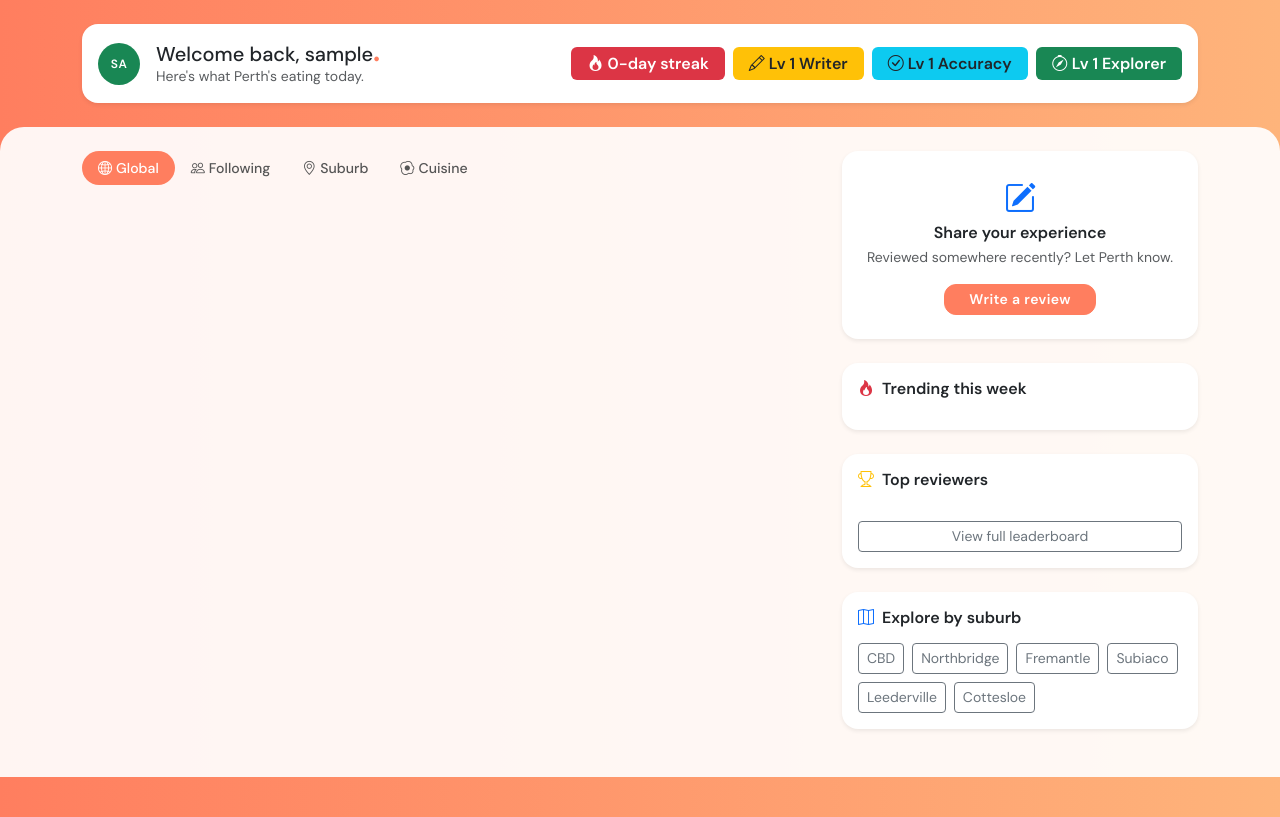
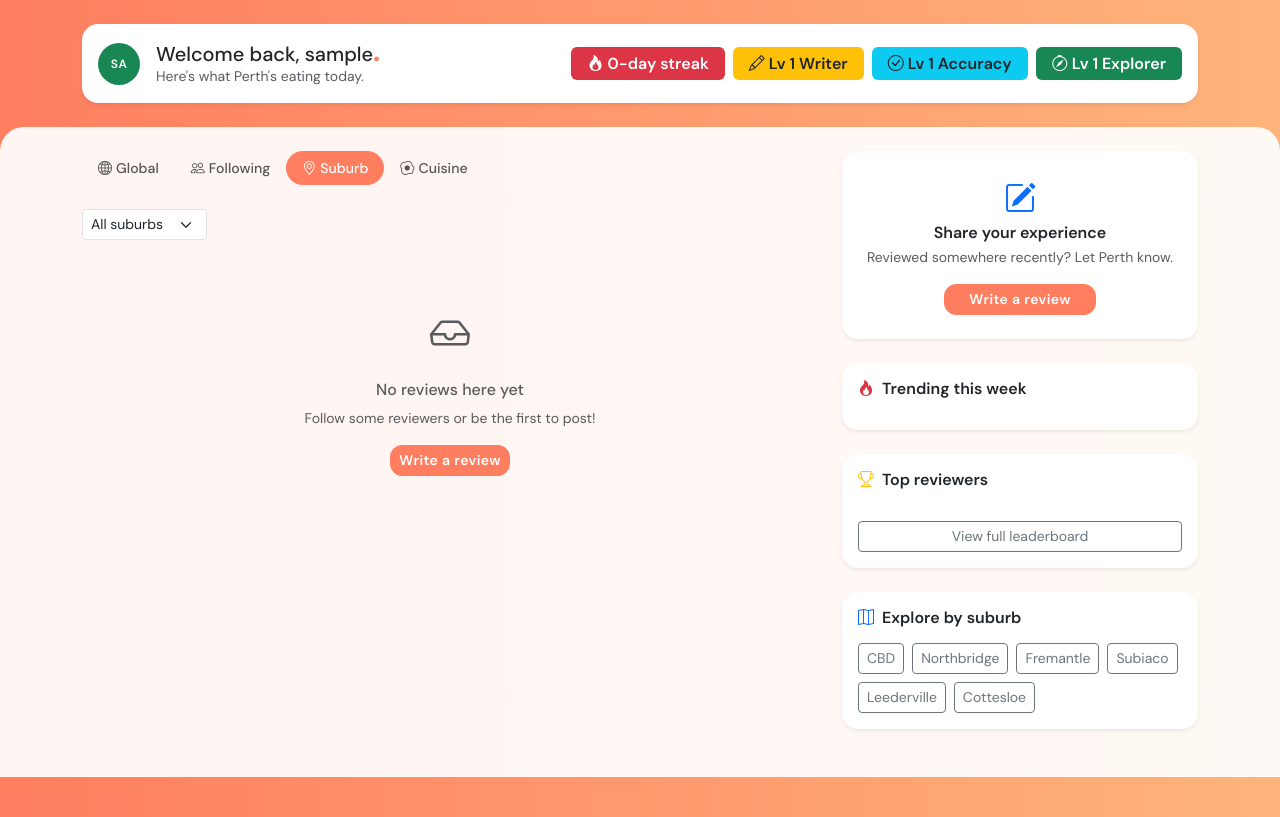
Before and after one commit to kynaaaan/CITS3403, a Flask app: page /?feed=suburb in a window 1280 px wide. Shown: the part 61-878 px from the top of the page. Run offline with Flask 3, Linux system fonts and the light colour scheme; the visitor is signed in with stand-in values (Sample User, id 1); some libraries are stand-ins or nearby versions.

Commit message:
Updated feeds in main - Rewrote main.index() to handle query params on server side - Update index.html server rendered tab state - Updated feed.js with the proper dropdown navigation, keeping like-button handler

```diff
--- a/app/main/routes.py
+++ b/app/main/routes.py
@@ -1,21 +1,59 @@
-from flask import Blueprint
-from flask import render_template
-from flask import request
+from flask import Blueprint, render_template, request
+from flask_login import current_user
+from sqlalchemy import String, cast
 
-from app.models import Restaurant, Review, User
+from app.mock_data import CUISINE_DISPLAY, SUBURB_DISPLAY
+from app.models import Follow, Restaurant, Review, User
 
 bp = Blueprint('main', __name__)
 
 
+LATEST_REVIEWS_LIMIT = 20
+VALID_FEEDS = {'global', 'following', 'suburb', 'cuisine'}
+
+
 @bp.route('/')
 def index():
-    reviews = Review.query.order_by(Review.created_at.desc()).all()
+    feed = request.args.get('feed', 'global').strip().lower()
+    if feed not in VALID_FEEDS:
+        feed = 'global'
+
+    suburb = request.args.get('suburb', '').strip().lower()
+    if suburb and suburb not in SUBURB_DISPLAY:
+        suburb = ''
+
+    cuisine = request.args.get('cuisine', '').strip().lower()
+    if cuisine and cuisine not in CUISINE_DISPLAY:
+        cuisine = ''
+
+    needs_login = (feed == 'following' and not current_user.is_authenticated)
+
+    reviews = []
+    if not needs_login:
+        q = Review.query.order_by(Review.created_at.desc())
+
+        if feed == 'following':
+            # ids of everyone current_user follows.
+            followed_ids = (
+                Follow.query
+                .with_entities(Follow.followed_id)
+                .filter(Follow.follower_id == current_user.id)
+            )
+            q = q.filter(Review.user_id.in_(followed_ids))
+
+        elif feed == 'suburb' and suburb:
+            q = q.join(Review.restaurant).filter(Restaurant.suburb == suburb)
+
+        elif feed == 'cuisine' and cuisine:
+            q = q.join(Review.restaurant).filter(
+                cast(Restaurant.cuisine_tags, String).like(f'%"{cuisine}"%')
+            )
+
+        reviews = q.limit(LATEST_REVIEWS_LIMIT).all()
 
     total_xp = User.writing_xp + User.accuracy_xp + User.explorer_xp
     top_reviewers = User.query.order_by(total_xp.desc()).limit(4).all()
 
-    # avg_rating is a @property so sort Python side.
-    # THIS WILL NEED TO BE MADE MUCH MORE EFFICIENT FOR LARGER N OF RESTAURANTS
     trending_restaurants = sorted(
         Restaurant.query.all(),
         key=lambda r: r.avg_rating,
@@ -25,6 +63,10 @@ def index():
     return render_template(
         'main/index.html',
         reviews=reviews,
+        active_feed=feed,
+        selected_suburb=suburb,
+        selected_cuisine=cuisine,
+        needs_login=needs_login,
         top_reviewers=top_reviewers,
         trending_restaurants=trending_restaurants,
     )
--- a/app/templates/main/index.html
+++ b/app/templates/main/index.html
@@ -92,77 +92,93 @@
       <!-- ── MAIN FEED COLUMN ──────────────────────────────────────────── -->
       <div class="col-lg-8">
 
-        <!-- Feed tab navigation -->
         <ul class="nav nav-pills mb-4" id="feedTabs" role="tablist">
           <li class="nav-item" role="presentation">
-            <button class="nav-link active feed-tab-btn" type="button"
-                    data-feed="global" aria-selected="true">
+            <a class="nav-link {{ 'active' if active_feed == 'global' else '' }}"
+               href="{{ url_for('main.index') }}"
+               aria-selected="{{ 'true' if active_feed == 'global' else 'false' }}">
               <i class="bi bi-globe2 me-1"></i>Global
-            </button>
+            </a>
           </li>
           <li class="nav-item" role="presentation">
-            <button class="nav-link feed-tab-btn" type="button"
-                    data-feed="following" aria-selected="false">
+            {% if current_user.is_authenticated %}
+            <a class="nav-link {{ 'active' if active_feed == 'following' else '' }}"
+               href="{{ url_for('main.index', feed='following') }}"
+               aria-selected="{{ 'true' if active_feed == 'following' else 'false' }}">
               <i class="bi bi-people me-1"></i>Following
-            </button>
+            </a>
+            {% else %}
+            <a class="nav-link text-muted"
+               href="{{ url_for('auth.login', next=url_for('main.index', feed='following')) }}"
+               title="Log in to see reviews from people you follow">
+              <i class="bi bi-lock me-1"></i>Following
+            </a>
+            {% endif %}
           </li>
           <li class="nav-item" role="presentation">
-            <button class="nav-link feed-tab-btn" type="button"
-                    data-feed="suburb" aria-selected="false">
+            <a class="nav-link {{ 'active' if active_feed == 'suburb' else '' }}"
+               href="{{ url_for('main.index', feed='suburb') }}"
+               aria-selected="{{ 'true' if active_feed == 'suburb' else 'false' }}">
               <i class="bi bi-geo-alt me-1"></i>Suburb
-            </button>
+            </a>
           </li>
           <li class="nav-item" role="presentation">
-            <button class="nav-link feed-tab-btn" type="button"
-                    data-feed="cuisine" aria-selected="false">
+            <a class="nav-link {{ 'active' if active_feed == 'cuisine' else '' }}"
+               href="{{ url_for('main.index', feed='cuisine') }}"
+               aria-selected="{{ 'true' if active_feed == 'cuisine' else 'false' }}">
               <i class="bi bi-egg-fried me-1"></i>Cuisine
-            </button>
+            </a>
           </li>
         </ul>
-
-        <!-- Suburb dropdown (loop over the locked suburb mapping) -->
-        <div id="suburbFilter" class="mb-3" style="display:none;">
-          <select id="suburbSelect" class="form-select form-select-sm w-auto"
+        {% if active_feed == 'suburb' %}
+        <form id="suburbFilter" class="mb-3" method="GET" action="{{ url_for('main.index') }}">
+          <input type="hidden" name="feed" value="suburb">
+          <select id="suburbSelect" name="suburb"
+                  class="form-select form-select-sm w-auto"
                   aria-label="Filter reviews by suburb">
             <option value="">All suburbs</option>
             {% for slug, label in SUBURB_DISPLAY.items() %}
-            <option value="{{ slug }}">{{ label }}</option>
+            <option value="{{ slug }}" {% if slug == selected_suburb %}selected{% endif %}>{{ label }}</option>
             {% endfor %}
           </select>
-        </div>
+          <noscript><button type="submit" class="btn btn-sm btn-secondary ms-2">Apply</button></noscript>
+        </form>
+        {% endif %}
 
-        <!-- Cuisine dropdown (loop over the locked cuisine mapping) -->
-        <div id="cuisineFilter" class="mb-3" style="display:none;">
-          <select id="cuisineSelect" class="form-select form-select-sm w-auto"
+        {% if active_feed == 'cuisine' %}
+        <form id="cuisineFilter" class="mb-3" method="GET" action="{{ url_for('main.index') }}">
+          <input type="hidden" name="feed" value="cuisine">
+          <select id="cuisineSelect" name="cuisine"
+                  class="form-select form-select-sm w-auto"
                   aria-label="Filter reviews by cuisine">
             <option value="">All cuisines</option>
             {% for slug, label in CUISINE_DISPLAY.items() %}
-            <option value="{{ slug }}">{{ label }}</option>
+            <option value="{{ slug }}" {% if slug == selected_cuisine %}selected{% endif %}>{{ label }}</option>
             {% endfor %}
           </select>
-        </div>
-
-        <!-- Empty state, shown by feed.js when no cards match the active filter -->
-        <div id="emptyState" class="text-center py-5" style="display:none;">
+          <noscript><button type="submit" class="btn btn-sm btn-secondary ms-2">Apply</button></noscript>
+        </form>
+        {% endif %}
+        <div id="emptyState" class="text-center py-5"
+             style="display: {{ 'block' if reviews|length == 0 and not needs_login else 'none' }};">
           <i class="bi bi-inbox text-muted" style="font-size: 2.5rem;"></i>
           <h6 class="mt-3 text-muted">No reviews here yet</h6>
           <p class="text-muted small">Follow some reviewers or be the first to post!</p>
           <a href="{{ url_for('reviews.write') }}" class="btn btn-primary btn-sm">Write a review</a>
         </div>
-
-
-        {#
-            REVIEW CARDS
-            One card per enriched review. Each card carries data attributes
-            used by feed.js for the suburb/cuisine filter on the Suburb /
-            Cuisine tabs. data-feed lists feed memberships ("global" and/or
-            "following") — for now everything is in both.
-        #}
+        {% if needs_login %}
+        <div class="text-center py-5">
+          <i class="bi bi-people text-muted" style="font-size: 2.5rem;"></i>
+          <h6 class="mt-3 text-muted">Log in to see who you follow</h6>
+          <p class="text-muted small">Your Following feed is reviews from people you've followed.</p>
+          <a href="{{ url_for('auth.login', next=url_for('main.index', feed='following')) }}"
+             class="btn btn-primary btn-sm">Log in</a>
+        </div>
+        {% endif %}
         {% for review in reviews %}
         <div class="card shadow-sm border-0 mb-4 review-card"
-             data-feed="global following"
              data-suburb="{{ review.restaurant.suburb }}"
-             data-cuisine="{{ review.restaurant.cuisine_tags[0] }}">
+             data-cuisine="{{ review.restaurant.cuisine_tags|join(' ') }}">
           <div class="card-body p-4">
 
             <!-- Reviewer avatar + username + timestamp -->
```
Also changed, not shown: app/static/js/feed.js (+17 -116 lines).
